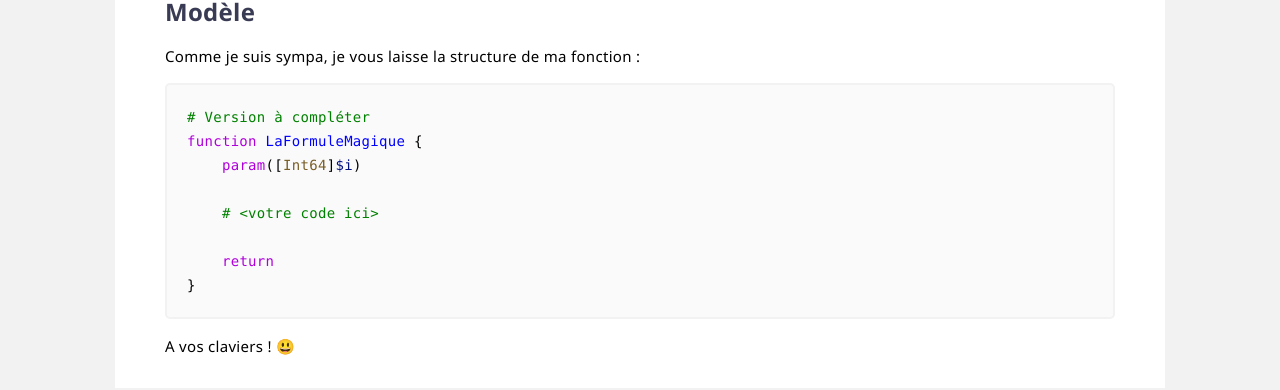
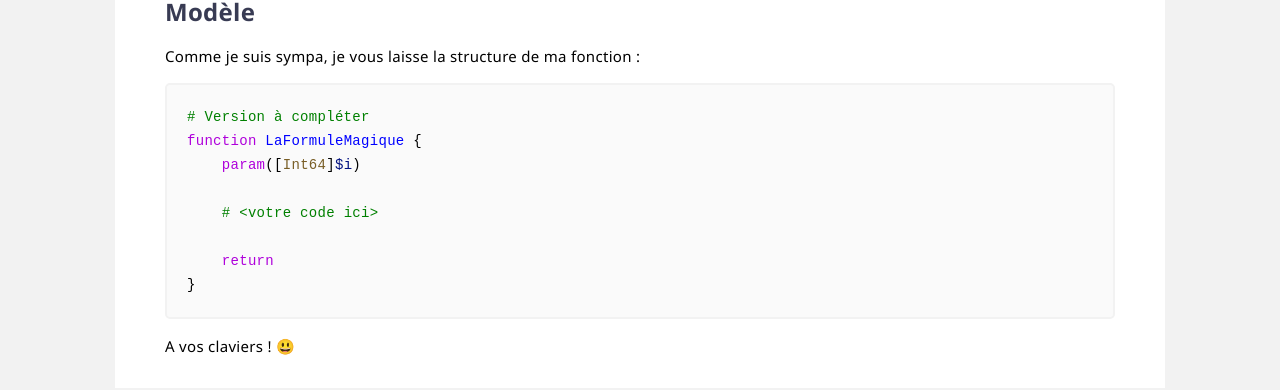
Before and after one commit to leobouard/leobouard.github.io, a Jekyll site: the page built from _posts/2021-11-02-la-formule-magique.md, in a window 1280 px wide. Shown: the part 1169-1559 px from the top of the page. Built offline with Jekyll 4.4.1, drawn with Linux system fonts in a browser that asks for light colours; some web fonts are replaced.

Commit message:
Ajout nouvelle police

```diff
--- a/_layouts/default.html
+++ b/_layouts/default.html
@@ -14,8 +14,10 @@
     <link rel="preconnect" href="https://fonts.googleapis.com">
     <link rel="preconnect" href="https://fonts.gstatic.com" crossorigin>
     <link rel="preload" href="https://fonts.googleapis.com/css2?family=Kanit:wght@700&family=Poppins&display=swap" as="style" onload="this.onload=null;this.rel='stylesheet'">
+    <link rel="preload" href="https://fonts.googleapis.com/css2?family=Martian+Mono&family=Poppins&display=swap" as="style" onload="this.onload=null;this.rel='stylesheet'">
     <noscript>
       <link rel="stylesheet" href="https://fonts.googleapis.com/css2?family=Kanit:wght@700&family=Poppins&display=swap">
+      <link rel="stylesheet" href="https://fonts.googleapis.com/css2?family=Martian+Mono&family=Poppins&display=swap">
     </noscript>
   </head>
   <body>
--- a/assets/css/style.scss
+++ b/assets/css/style.scss
@@ -228,7 +228,7 @@ section {
     /* --- CODE --- */
 
     pre, code {
-        font-family: "Cascadia Mono", SFMono-Regular ,Consolas ,Liberation Mono, Menlo, Courier, monospace;
+        font-family: 'Martian Mono', monospace;
         font-size: 14px;
     }
 
```
